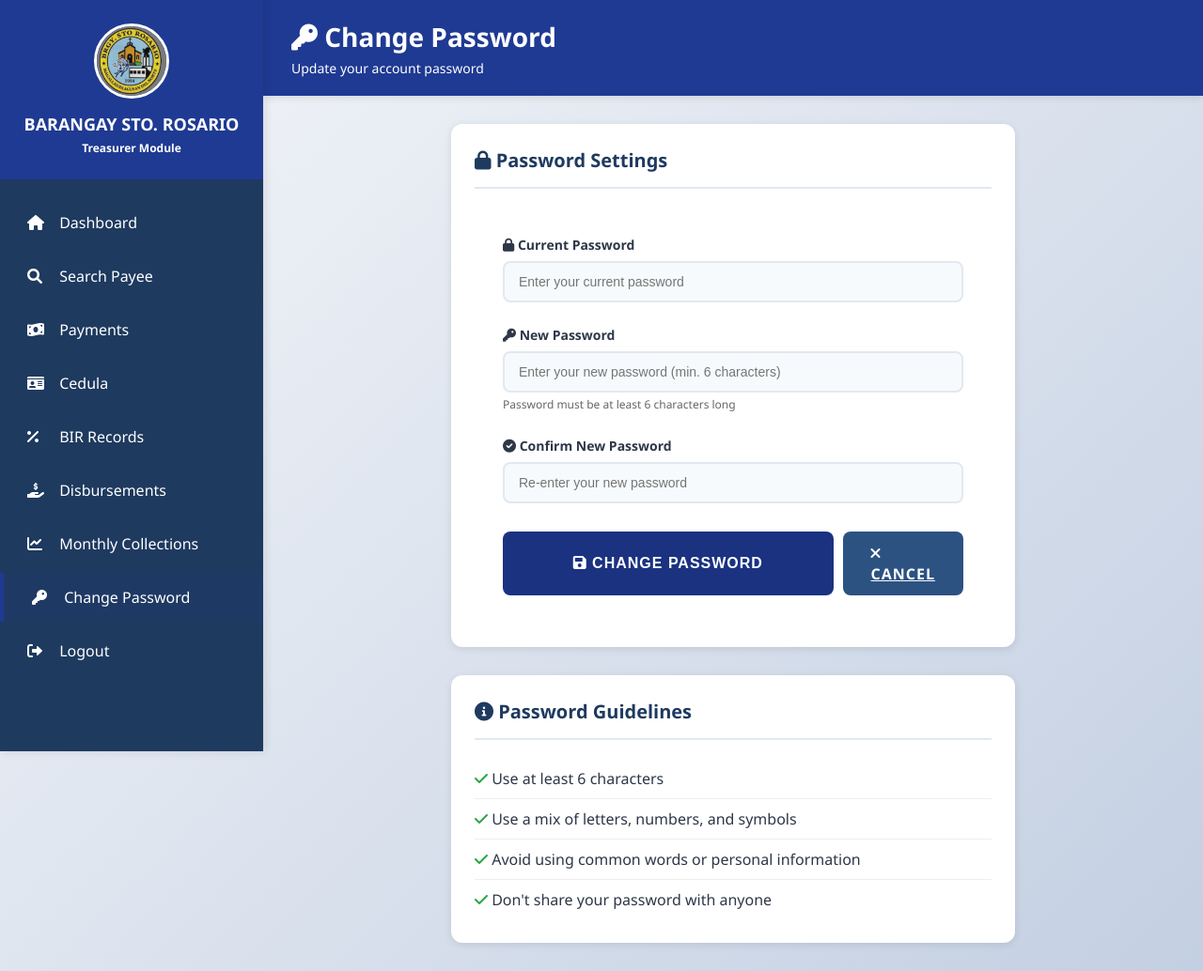
After one commit to addeligero/Barangay-Management-System---Treasurer-module, a PHP site: page /treasurer/change_password.php in a window 1280 px wide. The commit adds this page. Shown: the whole page at 94% size. Run offline with PHP 8.4, Linux system fonts and the light colour scheme; a user stored in the database is signed in.

Commit message:
feat: user can change password; feat: admin can access like treausrer

```diff
--- a/database.sql
+++ b/database.sql
@@ -132,6 +132,11 @@ INSERT INTO users (username, password, name, role) VALUES
 ('treasurer', MD5('treasurer123'), 'Barangay Treasurer', 'treasurer')
 ON DUPLICATE KEY UPDATE password = MD5('treasurer123');
 
+-- Insert default admin user (same access as treasurer)
+INSERT INTO users (username, password, name, role) VALUES
+('admin', MD5('admin123'), 'System Administrator', 'admin')
+ON DUPLICATE KEY UPDATE password = MD5('admin123');
+
 -- ============================================================================
 -- SAMPLE PAYMENTS DATA
 -- ============================================================================
--- a/index.php
+++ b/index.php
@@ -25,7 +25,7 @@ if ($_SERVER["REQUEST_METHOD"] === "POST") {
             $_SESSION['role'] = $user['role'];
 
             // role-based redirect
-            if ($user['role'] === 'treasurer') {
+            if ($user['role'] === 'treasurer' || $user['role'] === 'admin') {
                 header("Location: treasurer/dashboard.php");
                 exit;
             } else {
--- a/treasurer/bir/add.php
+++ b/treasurer/bir/add.php
@@ -23,6 +23,7 @@
                 <li><a href="list.php" class="active"><i class="fas fa-percent"></i> BIR Records</a></li>
                 <li><a href="../disbursement/list.php"><i class="fas fa-hand-holding-usd"></i> Disbursements</a></li>
                 <li><a href="../collections/monthly.php"><i class="fas fa-chart-line"></i> Monthly Collections</a></li>
+                <li><a href="../change_password.php"><i class="fas fa-key"></i> Change Password</a></li>
                 <li><a href="../../logout.php"><i class="fas fa-sign-out-alt"></i> Logout</a></li>
             </ul>
         </aside>
--- a/treasurer/bir/list.php
+++ b/treasurer/bir/list.php
@@ -32,6 +32,7 @@ $result = $conn->query("SELECT * FROM bir_records ORDER BY created_at DESC");
                 <li><a href="list.php" class="active"><i class="fas fa-percent"></i> BIR Records</a></li>
                 <li><a href="../disbursement/list.php"><i class="fas fa-hand-holding-usd"></i> Disbursements</a></li>
                 <li><a href="../collections/monthly.php"><i class="fas fa-chart-line"></i> Monthly Collections</a></li>
+                <li><a href="../change_password.php"><i class="fas fa-key"></i> Change Password</a></li>
                 <li><a href="../../logout.php"><i class="fas fa-sign-out-alt"></i> Logout</a></li>
             </ul>
         </aside>
--- a/treasurer/cedula/add.php
+++ b/treasurer/cedula/add.php
@@ -35,6 +35,7 @@ $nextCedula = $lastCedula && isset($lastCedula['cedula_no']) ? (intval($lastCedu
                 <li><a href="../bir/list.php"><i class="fas fa-percent"></i> BIR Records</a></li>
                 <li><a href="../disbursement/list.php"><i class="fas fa-hand-holding-usd"></i> Disbursements</a></li>
                 <li><a href="../collections/monthly.php"><i class="fas fa-chart-line"></i> Monthly Collections</a></li>
+                <li><a href="../change_password.php"><i class="fas fa-key"></i> Change Password</a></li>
                 <li><a href="../../logout.php"><i class="fas fa-sign-out-alt"></i> Logout</a></li>
             </ul>
         </aside>
--- a/treasurer/cedula/list.php
+++ b/treasurer/cedula/list.php
@@ -33,6 +33,7 @@ $result = $conn->query("SELECT * FROM cedula ORDER BY issued_date DESC");
                 <li><a href="../bir/list.php"><i class="fas fa-percent"></i> BIR Records</a></li>
                 <li><a href="../disbursement/list.php"><i class="fas fa-hand-holding-usd"></i> Disbursements</a></li>
                 <li><a href="../collections/monthly.php"><i class="fas fa-chart-line"></i> Monthly Collections</a></li>
+                <li><a href="../change_password.php"><i class="fas fa-key"></i> Change Password</a></li>
                 <li><a href="../../logout.php"><i class="fas fa-sign-out-alt"></i> Logout</a></li>
             </ul>
         </aside>
--- /dev/null
+++ b/treasurer/change_password.php
@@ -0,0 +1,176 @@
+<?php
+include "../config/database.php";
+include "../config/session.php";
+
+$success = "";
+$error = "";
+
+if ($_SERVER['REQUEST_METHOD'] === 'POST') {
+    $current_password = $_POST['current_password'];
+    $new_password = $_POST['new_password'];
+    $confirm_password = $_POST['confirm_password'];
+
+    // Validate inputs
+    if (empty($current_password) || empty($new_password) || empty($confirm_password)) {
+        $error = "All fields are required";
+    } elseif ($new_password !== $confirm_password) {
+        $error = "New passwords do not match";
+    } elseif (strlen($new_password) < 6) {
+        $error = "Password must be at least 6 characters long";
+    } else {
+        // Verify current password
+        $stmt = $conn->prepare("SELECT password FROM users WHERE id = ?");
+        $stmt->bind_param("i", $_SESSION['user_id']);
+        $stmt->execute();
+        $result = $stmt->get_result();
+        $user = $result->fetch_assoc();
+
+        if (md5($current_password) !== $user['password']) {
+            $error = "Current password is incorrect";
+        } else {
+            // Update password
+            $new_password_hash = md5($new_password);
+            $update_stmt = $conn->prepare("UPDATE users SET password = ? WHERE id = ?");
+            $update_stmt->bind_param("si", $new_password_hash, $_SESSION['user_id']);
+
+            if ($update_stmt->execute()) {
+                $success = "Password changed successfully!";
+            } else {
+                $error = "Failed to update password. Please try again.";
+            }
+        }
+    }
+}
+?>
+<!DOCTYPE html>
+<html lang="en">
+
+<head>
+    <meta charset="UTF-8">
+    <meta name="viewport" content="width=device-width, initial-scale=1.0">
+    <title>Change Password - Barangay Sto. Rosario</title>
+    <link rel="stylesheet" href="../assets/css/style.css">
+    <link rel="stylesheet" href="https://cdnjs.cloudflare.com/ajax/libs/font-awesome/6.0.0/css/all.min.css">
+</head>
+
+<body>
+    <div class="dashboard-container">
+        <aside class="sidebar">
+            <div class="sidebar-header">
+                <img src="../assets/images/logo.jpg" alt="Barangay Logo"
+                    style="width: 80px; height: 80px; border-radius: 50%; margin-bottom: 10px; border: 3px solid #ffffff;">
+                <h2>BARANGAY STO. ROSARIO</h2>
+                <p>Treasurer Module</p>
+            </div>
+            <ul class="sidebar-menu">
+                <li><a href="dashboard.php"><i class="fas fa-home"></i> Dashboard</a></li>
+                <li><a href="search.php"><i class="fas fa-search"></i> Search Payee</a></li>
+                <li><a href="payments/list.php"><i class="fas fa-money-bill-wave"></i> Payments</a></li>
+                <li><a href="cedula/list.php"><i class="fas fa-id-card"></i> Cedula</a></li>
+                <li><a href="bir/list.php"><i class="fas fa-percent"></i> BIR Records</a></li>
+                <li><a href="disbursement/list.php"><i class="fas fa-hand-holding-usd"></i> Disbursements</a></li>
+                <li><a href="collections/monthly.php"><i class="fas fa-chart-line"></i> Monthly Collections</a></li>
+                <li><a href="change_password.php" class="active"><i class="fas fa-key"></i> Change Password</a></li>
+                <li><a href="../logout.php"><i class="fas fa-sign-out-alt"></i> Logout</a></li>
+            </ul>
+        </aside>
+
+        <main class="main-content">
+            <div class="content-header">
+                <h1><i class="fas fa-key"></i> Change Password</h1>
+                <p>Update your account password</p>
+            </div>
+
+            <div class="content-body">
+                <div class="card" style="max-width: 600px; margin: 0 auto;">
+                    <div class="card-header">
+                        <h3><i class="fas fa-lock"></i> Password Settings</h3>
+                    </div>
+
+                    <div class="card-body" style="padding: 30px;">
+                        <?php if ($success): ?>
+                        <div class="success-message">
+                            <i class="fas fa-check-circle"></i>
+                            <?= htmlspecialchars($success) ?>
+                        </div>
+                        <?php endif; ?>
+
+                        <?php if ($error): ?>
+                        <div class="error-message">
+                            <i class="fas fa-exclamation-circle"></i>
+                            <?= htmlspecialchars($error) ?>
+                        </div>
+                        <?php endif; ?>
+
+                        <form method="POST" autocomplete="off">
+                            <div class="form-group">
+                                <label for="current_password">
+                                    <i class="fas fa-lock"></i> Current Password
+                                </label>
+                                <input type="password" id="current_password" name="current_password"
+                                    placeholder="Enter your current password" required autocomplete="off">
+                            </div>
+
+                            <div class="form-group">
+                                <label for="new_password">
+                                    <i class="fas fa-key"></i> New Password
+                                </label>
+                                <input type="password" id="new_password" name="new_password"
+                                    placeholder="Enter your new password (min. 6 characters)" required
+                                    autocomplete="new-password">
+                                <small style="color: #666; font-size: 12px;">
+                                    Password must be at least 6 characters long
+                                </small>
+                            </div>
+
+                            <div class="form-group">
+                                <label for="confirm_password">
+                                    <i class="fas fa-check-circle"></i> Confirm New Password
+                                </label>
+                                <input type="password" id="confirm_password" name="confirm_password"
+                                    placeholder="Re-enter your new password" required autocomplete="new-password">
+                            </div>
+
+                            <div style="margin-top: 30px; display: flex; gap: 10px;">
+                                <button type="submit" class="btn btn-primary">
+                                    <i class="fas fa-save"></i> Change Password
+                                </button>
+                                <a href="dashboard.php" class="btn btn-secondary">
+                                    <i class="fas fa-times"></i> Cancel
+                                </a>
+                            </div>
+                        </form>
+                    </div>
+                </div>
+
+                <div class="card" style="max-width: 600px; margin: 30px auto 0;">
+                    <div class="card-header">
+                        <h3><i class="fas fa-info-circle"></i> Password Guidelines</h3>
+                    </div>
+                    <div class="card-body">
+                        <ul style="list-style: none; padding: 0;">
+                            <li style="padding: 10px 0; border-bottom: 1px solid #eee;">
+                                <i class="fas fa-check" style="color: #28a745;"></i>
+                                Use at least 6 characters
+                            </li>
+                            <li style="padding: 10px 0; border-bottom: 1px solid #eee;">
+                                <i class="fas fa-check" style="color: #28a745;"></i>
+                                Use a mix of letters, numbers, and symbols
+                            </li>
+                            <li style="padding: 10px 0; border-bottom: 1px solid #eee;">
+                                <i class="fas fa-check" style="color: #28a745;"></i>
+                                Avoid using common words or personal information
+                            </li>
+                            <li style="padding: 10px 0;">
+                                <i class="fas fa-check" style="color: #28a745;"></i>
+                                Don't share your password with anyone
+                            </li>
+                        </ul>
+                    </div>
+                </div>
+            </div>
+        </main>
+    </div>
+</body>
+
+</html>
--- a/treasurer/collections/monthly.php
+++ b/treasurer/collections/monthly.php
@@ -214,6 +214,7 @@ $monthName = date('F Y', mktime(0, 0, 0, $month, 1, $year));
                 <li><a href="../bir/list.php"><i class="fas fa-percent"></i> BIR Records</a></li>
                 <li><a href="../disbursement/list.php"><i class="fas fa-hand-holding-usd"></i> Disbursements</a></li>
                 <li><a href="monthly.php" class="active"><i class="fas fa-chart-line"></i> Monthly Collections</a></li>
+                <li><a href="../change_password.php"><i class="fas fa-key"></i> Change Password</a></li>
                 <li><a href="../../logout.php"><i class="fas fa-sign-out-alt"></i> Logout</a></li>
             </ul>
         </aside>
--- a/treasurer/dashboard.php
+++ b/treasurer/dashboard.php
@@ -120,6 +120,7 @@ $otherCollections = $otherCollectionsPayments + $otherCollectionsManual;
                 <li><a href="bir/list.php"><i class="fas fa-percent"></i> BIR Records</a></li>
                 <li><a href="disbursement/list.php"><i class="fas fa-hand-holding-usd"></i> Disbursements</a></li>
                 <li><a href="collections/monthly.php"><i class="fas fa-chart-line"></i> Monthly Collections</a></li>
+                <li><a href="change_password.php"><i class="fas fa-key"></i> Change Password</a></li>
                 <li><a href="../logout.php"><i class="fas fa-sign-out-alt"></i> Logout</a></li>
             </ul>
         </aside>
--- a/treasurer/disbursement/add.php
+++ b/treasurer/disbursement/add.php
@@ -23,6 +23,7 @@
                 <li><a href="../bir/list.php"><i class="fas fa-percent"></i> BIR Records</a></li>
                 <li><a href="list.php" class="active"><i class="fas fa-hand-holding-usd"></i> Disbursements</a></li>
                 <li><a href="../collections/monthly.php"><i class="fas fa-chart-line"></i> Monthly Collections</a></li>
+                <li><a href="../change_password.php"><i class="fas fa-key"></i> Change Password</a></li>
                 <li><a href="../../logout.php"><i class="fas fa-sign-out-alt"></i> Logout</a></li>
             </ul>
         </aside>
--- a/treasurer/disbursement/list.php
+++ b/treasurer/disbursement/list.php
@@ -32,6 +32,7 @@ $result = $conn->query("SELECT * FROM disbursements ORDER BY disburse_date DESC,
                 <li><a href="../bir/list.php"><i class="fas fa-percent"></i> BIR Records</a></li>
                 <li><a href="list.php" class="active"><i class="fas fa-hand-holding-usd"></i> Disbursements</a></li>
                 <li><a href="../collections/monthly.php"><i class="fas fa-chart-line"></i> Monthly Collections</a></li>
+                <li><a href="../change_password.php"><i class="fas fa-key"></i> Change Password</a></li>
                 <li><a href="../../logout.php"><i class="fas fa-sign-out-alt"></i> Logout</a></li>
             </ul>
         </aside>
--- a/treasurer/payments/add.php
+++ b/treasurer/payments/add.php
@@ -35,6 +35,7 @@ $nextReceipt = $lastReceipt ? (intval($lastReceipt['receipt_no']) + 1) : 100001;
         <li><a href="../bir/list.php"><i class="fas fa-percent"></i> BIR Records</a></li>
         <li><a href="../disbursement/list.php"><i class="fas fa-hand-holding-usd"></i> Disbursements</a></li>
         <li><a href="../collections/monthly.php"><i class="fas fa-chart-line"></i> Monthly Collections</a></li>
+        <li><a href="../change_password.php"><i class="fas fa-key"></i> Change Password</a></li>
         <li><a href="../../logout.php"><i class="fas fa-sign-out-alt"></i> Logout</a></li>
       </ul>
     </aside>
--- a/treasurer/payments/list.php
+++ b/treasurer/payments/list.php
@@ -33,6 +33,7 @@ $result = $conn->query("SELECT * FROM payments ORDER BY id DESC");
                 <li><a href="../bir/list.php"><i class="fas fa-percent"></i> BIR Records</a></li>
                 <li><a href="../disbursement/list.php"><i class="fas fa-hand-holding-usd"></i> Disbursements</a></li>
                 <li><a href="../collections/monthly.php"><i class="fas fa-chart-line"></i> Monthly Collections</a></li>
+                <li><a href="../change_password.php"><i class="fas fa-key"></i> Change Password</a></li>
                 <li><a href="../../logout.php"><i class="fas fa-sign-out-alt"></i> Logout</a></li>
             </ul>
         </aside>
--- a/treasurer/search.php
+++ b/treasurer/search.php
@@ -335,6 +335,7 @@ if (!empty($searchQuery)) {
                 <li><a href="bir/list.php"><i class="fas fa-percent"></i> BIR Records</a></li>
                 <li><a href="disbursement/list.php"><i class="fas fa-hand-holding-usd"></i> Disbursements</a></li>
                 <li><a href="collections/monthly.php"><i class="fas fa-chart-line"></i> Monthly Collections</a></li>
+                <li><a href="change_password.php"><i class="fas fa-key"></i> Change Password</a></li>
                 <li><a href="../logout.php"><i class="fas fa-sign-out-alt"></i> Logout</a></li>
             </ul>
         </aside>
```
